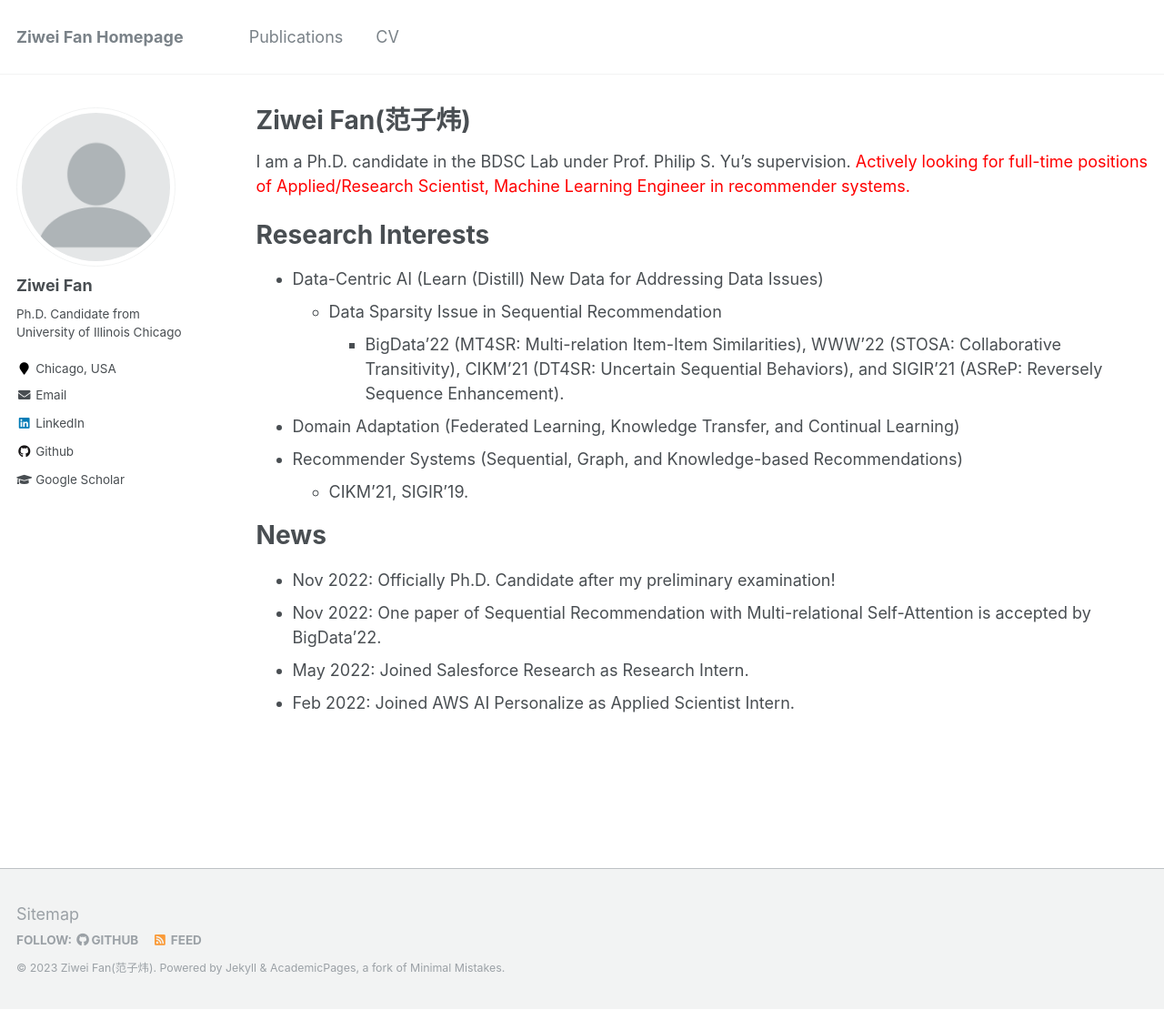
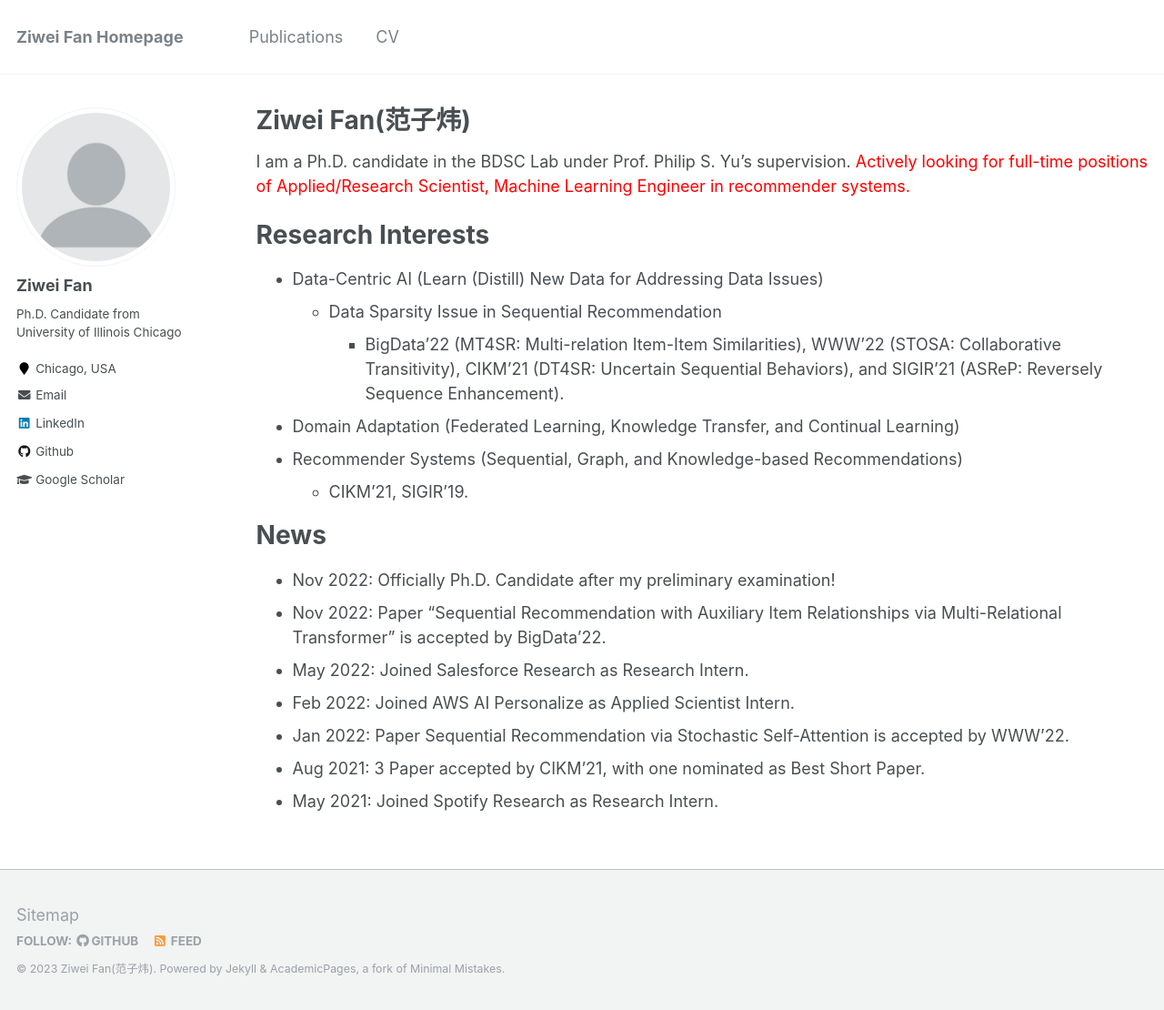
Before and after one commit to ziwei-fan/ziwei-fan.github.io, a Jekyll site: the page built from _pages/about.md, in a window 1280 px wide and 1110 px high. Shown: the whole window at 91% size. Built offline with Jekyll 4.4.1, drawn with Linux system fonts in a browser that asks for light colours.

Commit message:
Update about.md

```diff
--- a/_pages/about.md
+++ b/_pages/about.md
@@ -25,6 +25,9 @@ I am a Ph.D. candidate in the BDSC Lab under Prof. Philip S. Yu's supervision.
 
 # News
 * Nov 2022: Officially Ph.D. Candidate after my preliminary examination!
-* Nov 2022: One paper of Sequential Recommendation with Multi-relational Self-Attention is accepted by BigData'22.
+* Nov 2022: Paper "Sequential Recommendation with Auxiliary Item Relationships via Multi-Relational Transformer" is accepted by BigData'22.
 * May 2022: Joined Salesforce Research as Research Intern.
 * Feb 2022: Joined AWS AI Personalize as Applied Scientist Intern.
+* Jan 2022: Paper Sequential Recommendation via Stochastic Self-Attention is accepted by WWW'22.
+* Aug 2021: 3 Paper accepted by CIKM'21, with one nominated as Best Short Paper.
+* May 2021: Joined Spotify Research as Research Intern.
```
